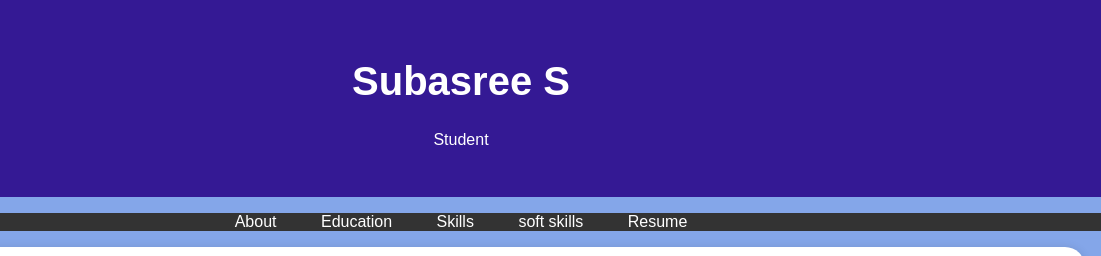
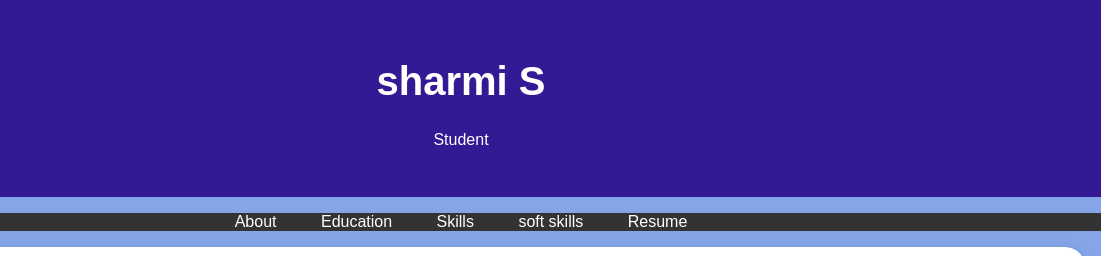
Before and after one commit to sharmi1234897/Digital_portfolio, a plain HTML site: page index.html in a window 1280 px wide. Shown: the top 256 px of the page, 179-1280 px from the left. Drawn offline with Linux system fonts and the light colour scheme.

Commit message:
Update index.html

```diff
--- a/index.html
+++ b/index.html
@@ -96,7 +96,7 @@
         <div class="header-content">
             <!-- Add your profile picture here -->
             <img src="./Photo.jpg" alt="Your Profile Picture" class="profile-picture">
-            <h1>Subasree S</h1>
+            <h1>sharmi S</h1>
             <p>Student</p>
         </div>
     </header>
```
